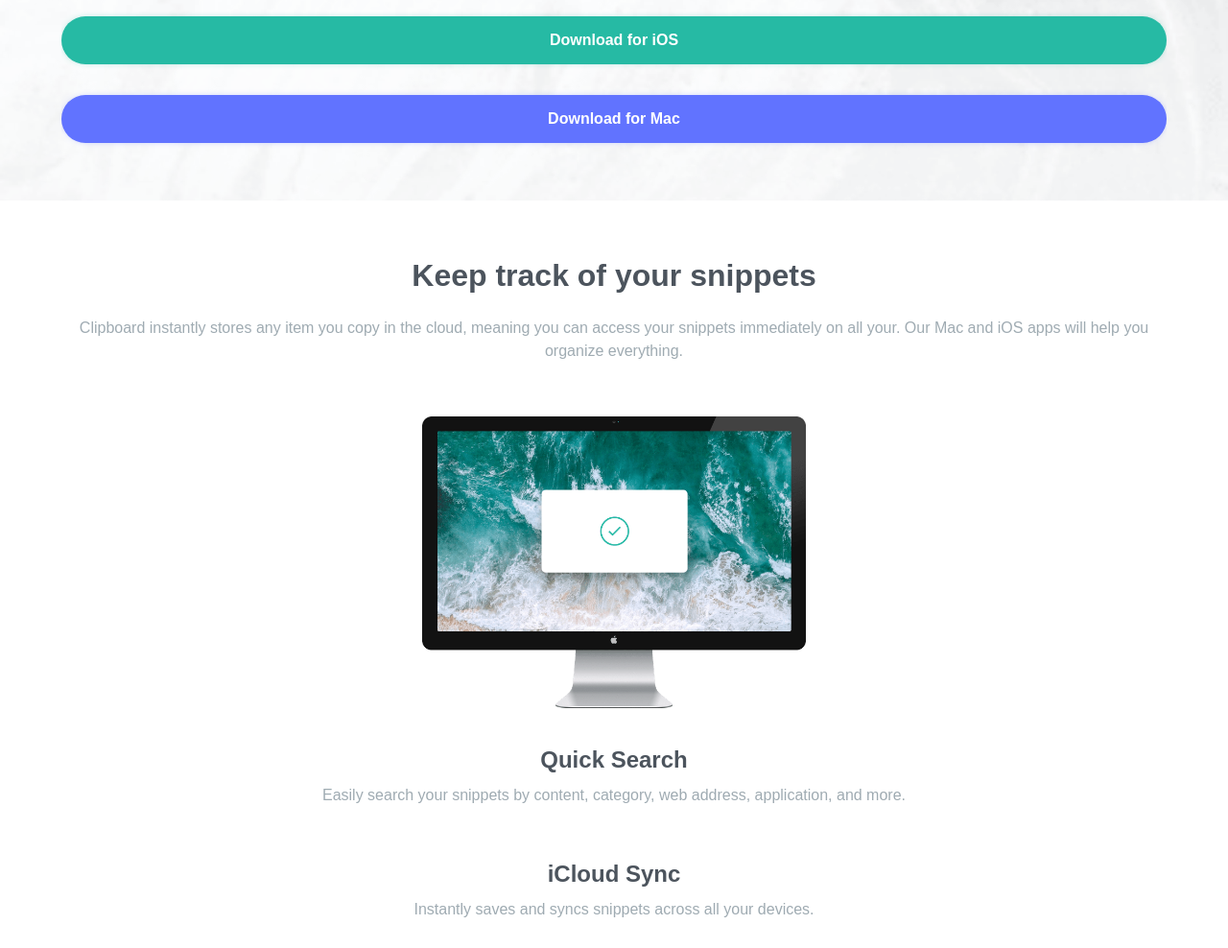
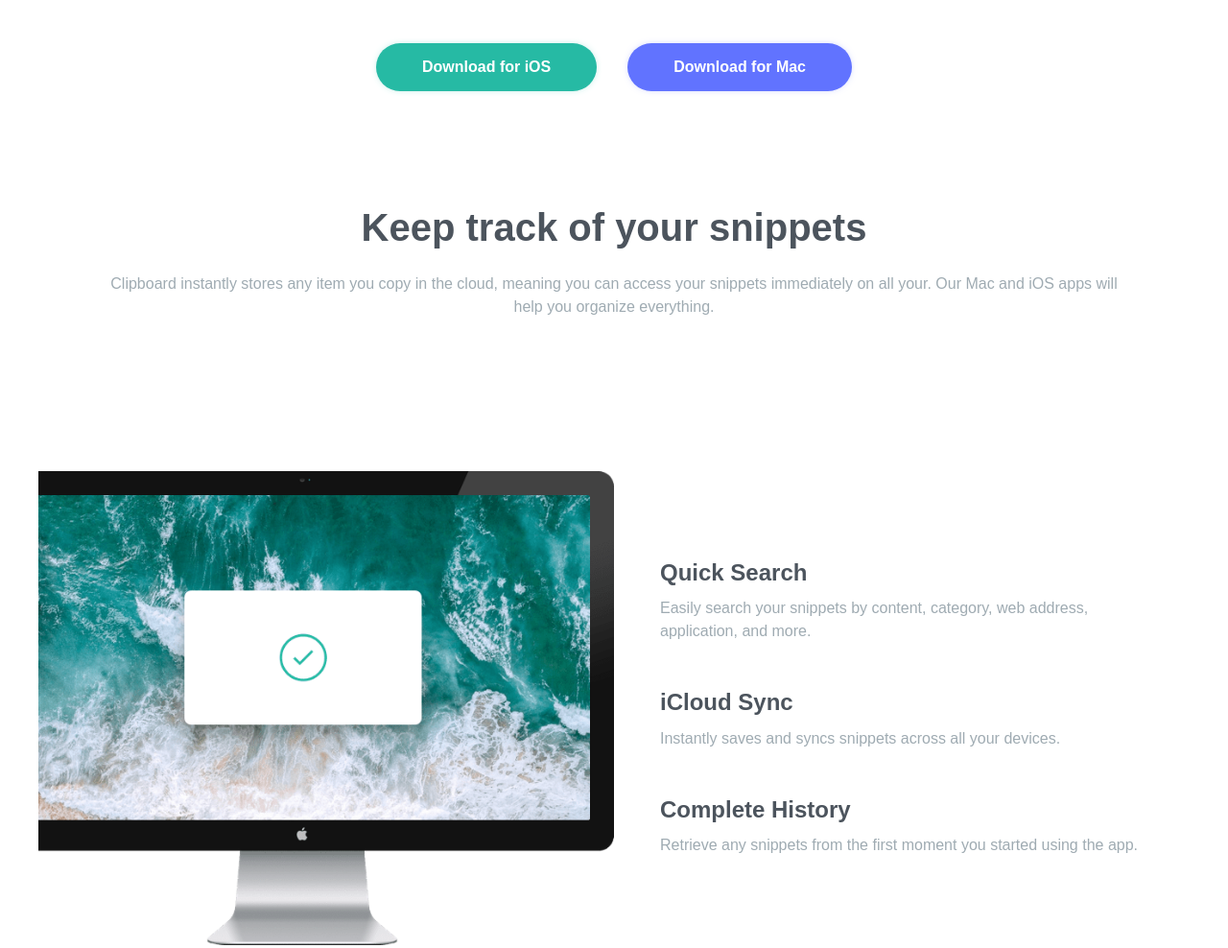
Before and after one commit to NoMeLlamoDante/Practicas-Frontend, a plain HTML site: page CSS_Flexbox/Proyecto_4/index.html in a window 1280 px wide. Shown: the part 345-1333 px from the top of the page at 96% size. Drawn offline with Linux system fonts and the light colour scheme; a web font is replaced by a local one.

Commit message:
desktop hero and track

```diff
--- a/CSS_Flexbox/Proyecto_4/css/style.css
+++ b/CSS_Flexbox/Proyecto_4/css/style.css
@@ -214,3 +214,69 @@ body{
 .footer__icon{
     display: block;
 }
+
+@media (min-width:768px) {
+    /* hero */
+    .hero{
+        --padding-container: 120px 0 90px;
+        background-image: url('../images/bg-header-desktop.png');
+    }
+
+    .hero__title{
+        font-size: 2.5rem;
+    }
+    .buttons{
+        margin-top: 3em;
+        flex-direction: row;
+        justify-content: center;
+    }
+
+    .buttons__cta{
+        padding: 1em 3em;
+    }
+
+    /* track */
+    .title{
+        font-size: 2.5rem;
+    }
+
+    .track{
+        --pading-container: 80px 0 0;
+        display: flex;
+        width: 100%;
+        flex-wrap: wrap;
+        justify-content: space-between;
+    }
+
+    .track__texts{
+        width: 90%;
+        margin: 0 auto;
+        margin-bottom: 3.5em;
+    }
+
+    .track__picture{
+        position: relative;
+        width: 50%;
+        overflow: hidden;
+        height: 700px;
+    }
+
+    .track__img{
+        width: 125%;
+        max-width: 650px;
+
+        position: absolute;
+        right: 0;
+        top: 0;
+        bottom: 0;
+        margin: auto 0;
+    }
+
+    .track__articles{
+        width: 42%;
+        gap: 3em;
+        margin: 0 auto;
+        text-align: left;
+        align-self: center;
+    }
+}
```
